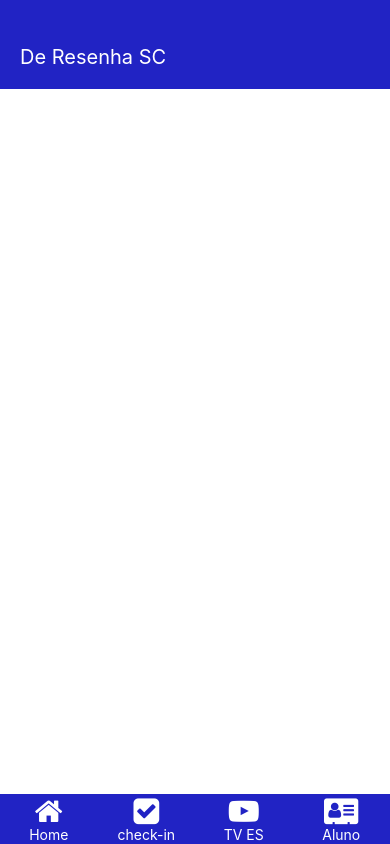
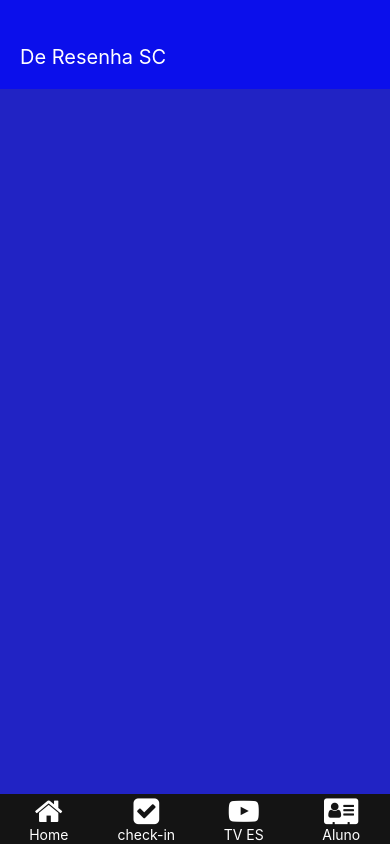
Before and after one commit to ramonabreu-data/DeResenha_App, a React Native app in the folder de_resenhaApp/: screen / in a window 390 px wide. Built offline with nearby package versions, Linux system fonts and the light colour scheme.

Commit message:
ajustes cores

```diff
--- a/de_resenhaApp/App.js
+++ b/de_resenhaApp/App.js
@@ -6,7 +6,7 @@ import AppBar from './components/AppBar';
 
 const MainScreen = () => {
   return (
-    <View style={{ flex: 1 }}>
+    <View style={{ flex: 1,backgroundColor: '#2123c4' }}>
 
       <AppBar title="De Resenha SC"/>
 
--- a/de_resenhaApp/components/AppBar.js
+++ b/de_resenhaApp/components/AppBar.js
@@ -11,7 +11,7 @@ const AppBar = ({ title }) => {
 
 const styles = StyleSheet.create({
   appBar: {
-    backgroundColor: '#2123c4',
+    backgroundColor: '#0b0feb',
     padding: 20,
     paddingTop: 45
     ,
--- a/de_resenhaApp/components/BottomBar.js
+++ b/de_resenhaApp/components/BottomBar.js
@@ -31,7 +31,7 @@ const styles = StyleSheet.create({
     justifyContent: 'space-around',
     alignItems: 'center',
     height: 50, // Altura da barra
-    backgroundColor: '#2123c4', // Cor de fundo da barra
+    backgroundColor: '#141414', // Cor de fundo da barra
     position: 'absolute', // Define a barra como absoluta na parte inferior
     bottom: 0, // Alinha a barra na parte inferior
     width: '100%', // Faz a barra ocupar toda a largura
```
